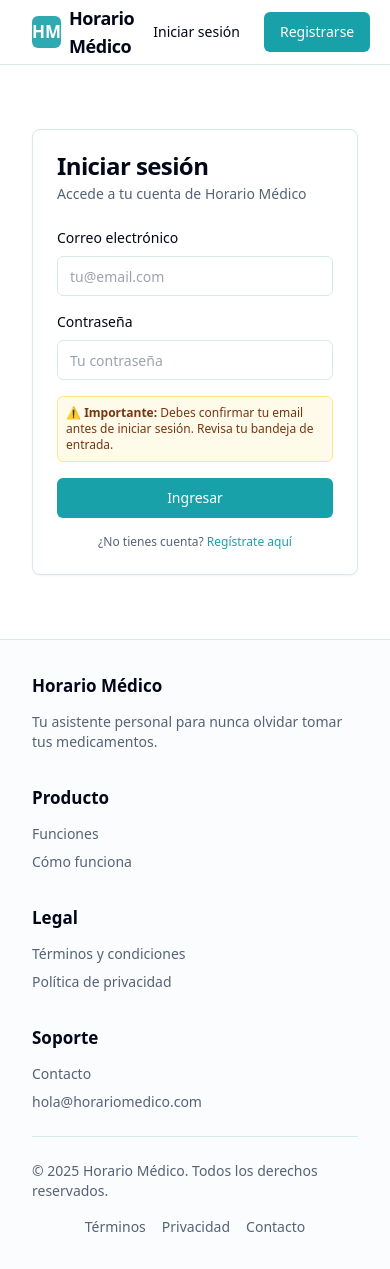
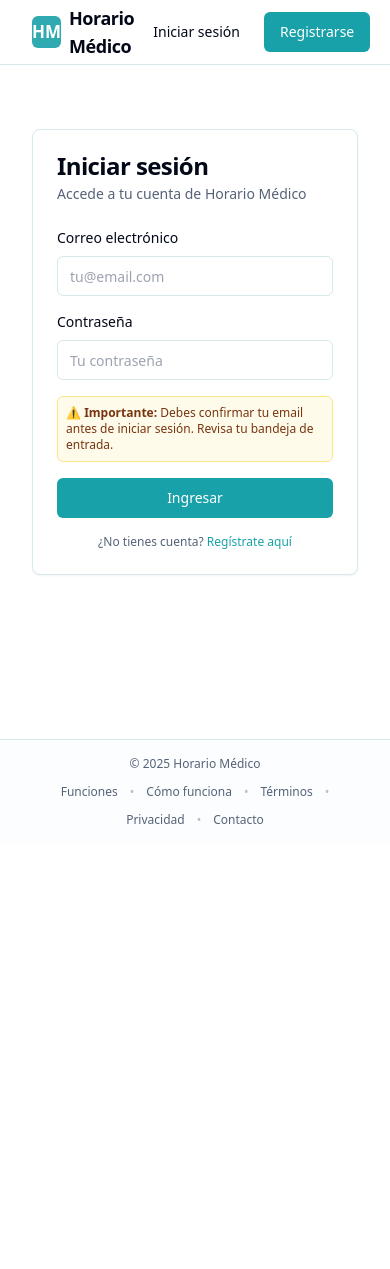
Before and after one commit to NickSPE/horario_2025, a React (Vite) app: page /login in a window 390 px wide. After the commit the page ends 844 px from the top, so only its background shows below. Built offline with nearby package versions, Linux system fonts and the light colour scheme.

Commit message:
responsive?pacientes

```diff
--- a/client/components/layout/MainLayout.tsx
+++ b/client/components/layout/MainLayout.tsx
@@ -1,9 +1,8 @@
 import { Button } from "@/components/ui/button";
 import { useAuth } from "@/hooks/use-auth";
 import { cn } from "@/lib/utils";
-import { Link, NavLink, Outlet } from "react-router-dom";
-// Importa tu hook de autenticación aquí
-// import { useAuth } from "@/hooks/useAuth";
+import { Link, NavLink, Outlet, useNavigate } from "react-router-dom";
+import { LogOut } from "lucide-react";
 
 const navLinkClass = ({ isActive }: { isActive: boolean }) =>
   cn(
@@ -14,10 +13,13 @@ const navLinkClass = ({ isActive }: { isActive: boolean }) =>
   );
 
 export default function MainLayout() {
-  // Descomenta y ajusta según tu implementación de autenticación
   const { isAuthenticated, user, signOut } = useAuth();
+  const navigate = useNavigate();
 
-  // Temporalmente para testing - reemplaza con tu lógica real
+  const handleSignOut = async () => {
+    await signOut();
+    navigate("/login");
+  };
 
   return (
     <div className="min-h-screen flex flex-col bg-background text-foreground">
@@ -58,10 +60,16 @@ export default function MainLayout() {
           {/* Renderizado condicional basado en autenticación */}
           <div className="flex items-center gap-2">
             {isAuthenticated ? (
-              // Usuario autenticado - mostrar perfil y logout
-              <>
-                {null}
-              </>
+              // Usuario autenticado - Botón cerrar sesión SOLO en móvil
+              <Button
+                variant="outline"
+                size="sm"
+                onClick={handleSignOut}
+                className="md:hidden gap-1"
+              >
+                <LogOut className="h-4 w-4" />
+                <span className="text-xs">Salir</span>
+              </Button>
             ) : (
               // Usuario no autenticado - mostrar login y registro
               <>
@@ -81,74 +89,36 @@ export default function MainLayout() {
         <Outlet />
       </main>
 
-      <footer className="border-t bg-muted/30">
-        <div className="container py-8">
-          <div className="grid grid-cols-1 md:grid-cols-4 gap-8 mb-6">
-            {/* Columna 1: Acerca de */}
-            <div>
-              <h3 className="font-semibold text-foreground mb-3">Horario Médico</h3>
-              <p className="text-sm text-muted-foreground">
-                Tu asistente personal para nunca olvidar tomar tus medicamentos.
+      <footer className="border-t bg-muted/20">
+        <div className="container py-4 md:py-6">
+          {/* Links compactos - Una sola fila en desktop, apilados en móvil */}
+          <div className="flex flex-col md:flex-row md:items-center md:justify-between gap-3 md:gap-6 text-xs text-muted-foreground">
+            {/* Copyright */}
+            <p className="text-center md:text-left">
+              © {new Date().getFullYear()} Horario Médico
             </p>
-            </div>
 
-            {/* Columna 2: Producto */}
-            <div>
-              <h3 className="font-semibold text-foreground mb-3">Producto</h3>
-              <div className="flex flex-col gap-2 text-sm text-muted-foreground">
+            {/* Links de navegación */}
+            <div className="flex flex-wrap items-center justify-center md:justify-end gap-3 md:gap-4">
               <Link to="/funciones" className="hover:text-foreground transition-colors">
                 Funciones
               </Link>
+              <span className="text-muted-foreground/40">•</span>
               <Link to="/como-funciona" className="hover:text-foreground transition-colors">
                 Cómo funciona
               </Link>
-              </div>
-            </div>
-
-            {/* Columna 3: Legal */}
-            <div>
-              <h3 className="font-semibold text-foreground mb-3">Legal</h3>
-              <div className="flex flex-col gap-2 text-sm text-muted-foreground">
+              <span className="text-muted-foreground/40">•</span>
               <Link to="/terminos" className="hover:text-foreground transition-colors">
-                  Términos y condiciones
+                Términos
               </Link>
+              <span className="text-muted-foreground/40">•</span>
               <Link to="/privacidad" className="hover:text-foreground transition-colors">
-                  Política de privacidad
+                Privacidad
               </Link>
-              </div>
-            </div>
-
-            {/* Columna 4: Soporte */}
-            <div>
-              <h3 className="font-semibold text-foreground mb-3">Soporte</h3>
-              <div className="flex flex-col gap-2 text-sm text-muted-foreground">
+              <span className="text-muted-foreground/40">•</span>
               <Link to="/contacto" className="hover:text-foreground transition-colors">
                 Contacto
               </Link>
-                <a href="mailto:hola@horariomedico.com" className="hover:text-foreground transition-colors">
-                  hola@horariomedico.com
-                </a>
-              </div>
-            </div>
-          </div>
-
-          {/* Línea divisoria */}
-          <div className="border-t pt-6">
-            <div className="flex flex-col md:flex-row items-center justify-between gap-4 text-sm text-muted-foreground">
-              <p>
-                © {new Date().getFullYear()} Horario Médico. Todos los derechos reservados.
-              </p>
-              <div className="flex items-center gap-4">
-                <Link to="/terminos" className="hover:text-foreground transition-colors">
-                  Términos
-                </Link>
-                <Link to="/privacidad" className="hover:text-foreground transition-colors">
-                  Privacidad
-                </Link>
-                <Link to="/contacto" className="hover:text-foreground transition-colors">
-                  Contacto
-                </Link>
-              </div>
             </div>
           </div>
         </div>
--- a/client/pages/paciente/Inicio.tsx
+++ b/client/pages/paciente/Inicio.tsx
@@ -1,13 +1,42 @@
 import { Card, CardContent, CardHeader, CardTitle } from "@/components/ui/card";
+import { Link } from "react-router-dom";
+
+const Tile = ({ to, title, icon }: { to: string; title: string; icon: string }) => (
+  <Link
+    to={to}
+    className="rounded-2xl border bg-card p-6 shadow-sm hover:shadow-md transition-all hover:scale-[1.02] grid place-items-center text-center"
+  >
+    <div className="h-16 w-16 rounded-full bg-primary/10 text-primary grid place-items-center text-3xl mb-3">
+      {icon}
+    </div>
+    <span className="text-base font-medium">{title}</span>
+  </Link>
+);
 
 export default function PacienteInicio() {
   return (
-    <div className="grid gap-8">
-      <header>
-        <h1 className="text-2xl md:text-3xl font-bold">Panel de control</h1>
-        <p className="text-muted-foreground">Bienvenido de nuevo, Sofía.</p>
+    <div className="grid gap-6">
+      {/* Encabezado común */}
+      <header className="text-center md:text-left">
+        <h1 className="text-2xl md:text-3xl font-bold">Panel de Control</h1>
+        <p className="text-muted-foreground text-sm md:text-base">
+          Accede a tus servicios de salud de forma rápida y sencilla.
+        </p>
       </header>
-      <section className="grid grid-cols-1 md:grid-cols-2 gap-6">
+
+      {/* Vista móvil: tiles grandes y fáciles de tocar (como la imagen) */}
+      <section className="grid grid-cols-2 gap-4 md:hidden">
+        <Tile to="/dashboard/paciente/citas" title="Mis Citas" icon="📅" />
+        <Tile to="/dashboard/paciente/recetas" title="Historial Médico" icon="📋" />
+        <Tile to="/dashboard/paciente/recordatorios" title="Recordatorios" icon="🧪" />
+        <Tile to="/dashboard/paciente/mensajes" title="Mensajes" icon="✉️" />
+        <Tile to="/dashboard/paciente/perfil" title="Mi Perfil" icon="👤" />
+        <Tile to="/dashboard/paciente/citas" title="Pagos" icon="💳" />
+      </section>
+
+      {/* Vista escritorio/tablet: tarjetas detalladas (formato original) */}
+      <section className="hidden md:grid gap-8">
+        <div className="grid grid-cols-1 md:grid-cols-2 gap-6">
           <Card>
             <CardHeader>
               <CardTitle>Receta #1 - Amoxicilina 500mg</CardTitle>
@@ -24,8 +53,8 @@ export default function PacienteInicio() {
               Tomar 1 tableta cada 6 horas según dolencia.
             </CardContent>
           </Card>
-      </section>
-      <section>
+        </div>
+        <div>
           <h2 className="text-lg font-semibold">Recordatorios de Medicamentos</h2>
           <div className="mt-3 grid gap-3">
             <div className="rounded-md border p-3 flex items-center justify-between">
@@ -57,6 +86,7 @@ export default function PacienteInicio() {
               </button>
             </div>
           </div>
+        </div>
       </section>
     </div>
   );
--- a/client/pages/sistema/Index.tsx
+++ b/client/pages/sistema/Index.tsx
@@ -160,7 +160,7 @@ export default function Index() {
           <p className="text-muted-foreground text-lg mb-8 max-w-2xl mx-auto">
             Únete a miles de pacientes que mejoraron su adherencia al tratamiento
           </p>
-          <div className="hidden md:flex justify-center gap-4">
+          <div className="flex justify-center gap-4">
             <Button asChild size="lg" className="text-base h-14 px-8">
               <Link to="/registro">Crear cuenta gratis</Link>
             </Button>
@@ -170,21 +170,6 @@ export default function Index() {
           </div>
         </div>
       </section>
-
-      {/* Barra de acciones fija para móviles */}
-      <div className="md:hidden fixed inset-x-0 bottom-0 z-50 bg-background/95 backdrop-blur border-t shadow-lg p-4 pb-[calc(1rem+env(safe-area-inset-bottom))]">
-        <div className="container flex gap-3">
-          <Button asChild className="flex-1 h-12 text-base">
-            <Link to="/registro">Comenzar gratis</Link>
-          </Button>
-          <Button asChild variant="outline" className="flex-1 h-12 text-base">
-            <Link to="/login">Iniciar sesión</Link>
-          </Button>
-        </div>
-      </div>
-
-      {/* Espaciado para la barra fija en móviles */}
-      <div className="md:hidden h-20" />
     </div>
   );
 }
```
Also changed, not shown: client/pages/paciente/Layout.tsx (+14 -48 lines). Lines whose indentation alone changed are shown as unchanged.
